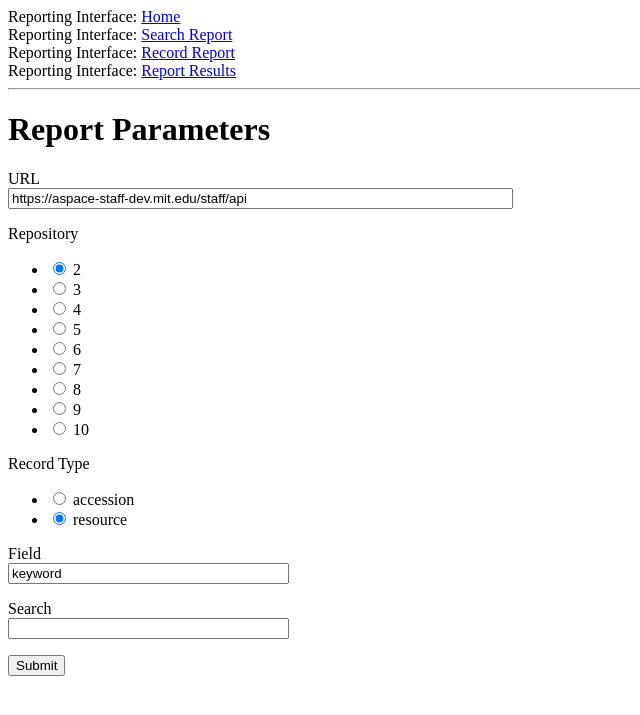
After one commit to ehanson8/flask-web-interface, a Flask app: page /search in a window 1280 px wide. The commit adds this page. Shown: the top 715 px of the page, without its empty margins (0-640 px from the left). Run offline with Flask 2, Linux system fonts and the light colour scheme.

Commit message:
keyword search

```diff
--- a/app/forms.py
+++ b/app/forms.py
@@ -1,16 +1,37 @@
 from flask_wtf import FlaskForm
-from wtforms import SelectField, StringField, SubmitField
+from wtforms import RadioField, StringField, SubmitField
 from wtforms.validators import DataRequired
 
 
-class EntryForm(FlaskForm):
+class SearchForm(FlaskForm):
     url = StringField('URL', validators=[DataRequired()],
                       default='https://aspace-staff-dev.mit.edu/staff/api')
-    repo_id = StringField('Repository', validators=[DataRequired()],
-                          default='2')
-    rec_type = SelectField('Record Type', validators=[DataRequired()],
-                           choices=['accessions', 'resources'],
-                           default='resources')
+    repo_id = RadioField('Repository', validators=[DataRequired()],
+                         choices=['2', '3', '4', '5', '6', '7', '8', '9',
+                                  '10'],
+                         default='2')
+    rec_type = RadioField('Record Type', validators=[DataRequired()],
+                          choices=['accession', 'resource'],
+                          default='resource')
     field = StringField('Field', validators=[DataRequired()],
-                        default='title')
+                        default='keyword')
+    search = StringField('Search', validators=[DataRequired()])
     submit = SubmitField('Submit')
+
+
+class RecordForm(FlaskForm):
+    url = StringField('URL', validators=[DataRequired()],
+                      default='https://aspace-staff-dev.mit.edu/staff/api')
+    repo_id = RadioField('Repository', validators=[DataRequired()],
+                         choices=['2', '3', '4', '5', '6', '7', '8', '9',
+                                  '10'],
+                         default='2')
+    rec_type = RadioField('Record Type', validators=[DataRequired()],
+                          choices=['accessions', 'resources'],
+                          default='resources')
+    field = StringField('Field', validators=[DataRequired()])
+    values_or_count = RadioField('Values or Count',
+                                 validators=[DataRequired()],
+                                 choices=['count', 'values'],
+                                 default='values')
+    submit = SubmitField('Submit')
--- a/app/routes.py
+++ b/app/routes.py
@@ -1,37 +1,79 @@
 from flask import flash, redirect, render_template, session, url_for
 
 from app import app, models
-from app.forms import EntryForm
+from app.forms import RecordForm, SearchForm
 
 
 @app.route('/')
 @app.route('/index', methods=['GET', 'POST'])
 def index():
-    form = EntryForm()
-    if form.validate_on_submit():
-        session['url'] = form.url.data
-        session['repo_id'] = form.repo_id.data
-        session['rec_type'] = form.rec_type.data
-        session['field'] = form.field.data
+    return render_template('index.html')
+
+
+@app.route('/search', methods=['GET', 'POST'])
+def search():
+    search_form = SearchForm()
+    if search_form.validate_on_submit():
+        session.clear()
+        session['url'] = search_form.url.data
+        session['repo_id'] = search_form.repo_id.data
+        session['rec_type'] = search_form.rec_type.data
+        session['field'] = search_form.field.data
+        session['search'] = search_form.search.data
         flash(
               'Submitted URL: {}, Repository: {}, Record Type: {}, '
-              'Field: {}'.format(
-                                form.url.data, form.repo_id.data,
-                                form.rec_type.data, form.field.data
+              'Field: {}, Keyword: {}'.format(
+                                search_form.url.data, search_form.repo_id.data,
+                                search_form.rec_type.data,
+                                search_form.field.data,
+                                search_form.search.data
               )
         )
         return redirect(url_for('report'))
-    return render_template('index.html', title='Entry', form=form)
+    return render_template('search.html', title='Search Report',
+                           form=search_form)
+
+
+@app.route('/record', methods=['GET', 'POST'])
+def record():
+    rec_form = RecordForm()
+    if rec_form.validate_on_submit():
+        session.clear()
+        session['url'] = rec_form.url.data
+        session['repo_id'] = rec_form.repo_id.data
+        session['rec_type'] = rec_form.rec_type.data
+        session['field'] = rec_form.field.data
+        session['values_or_count'] = rec_form.values_or_count.data
+        flash(
+              'Submitted URL: {}, Repository: {}, Record Type: {}, '
+              'Field: {}, Values or Count: {}'.format(
+                                rec_form.url.data, rec_form.repo_id.data,
+                                rec_form.rec_type.data, rec_form.field.data,
+                                rec_form.values_or_count.data
+              )
+        )
+        return redirect(url_for('report'))
+    return render_template('record.html', title='Record Report', form=rec_form)
 
 
 @app.route('/report')
 def report():
-    title_dict = models.create_dict_report(
-                                            session['url'],
-                                            session['repo_id'],
-                                            session['rec_type'],
-                                            session['field']
+    if 'search' in session:
+        dict_list = models.search_report(
+                                      session['url'],
+                                      session['repo_id'],
+                                      session['rec_type'],
+                                      session['field'],
+                                      session['search']
+        )
+    else:
+        dict_list = models.rec_report(
+                                      session['url'],
+                                      session['repo_id'],
+                                      session['rec_type'],
+                                      session['field'],
+                                      session['values_or_count']
+        )
+    return render_template(
+        'report.html', title='Report Results', dict_list=dict_list
     )
-    return render_template(
-        'report.html', title='Report', title_dict=title_dict
-    )
--- a/app/templates/base.html
+++ b/app/templates/base.html
@@ -3,8 +3,10 @@
         <title>{{ set }} </title>
     </head>
     <body>
-      <div>Reporting Interface: <a href="{{ url_for('index') }}">Entry</a></div>
-      <div>Reporting Interface: <a href="{{ url_for('report') }}">Report</a></div>
+      <div>Reporting Interface: <a href="{{ url_for('index') }}">Home</a></div>
+      <div>Reporting Interface: <a href="{{ url_for('search') }}">Search Report</a></div>
+      <div>Reporting Interface: <a href="{{ url_for('record') }}">Record Report</a></div>
+      <div>Reporting Interface: <a href="{{ url_for('report') }}">Report Results</a></div>
       <hr>
       {% with messages = get_flashed_messages() %}
         {% if messages %}
--- /dev/null
+++ b/app/templates/search.html
@@ -0,0 +1,38 @@
+{% extends "base.html" %}
+
+{% block content %}
+    <h1>Report Parameters</h1>
+    <form action="" method="post" novalidate>
+        {{ form.hidden_tag() }}
+        <p>
+            {{ form.url.label }}<br>
+            {{ form.url(size=60) }}
+        </p>
+        <p>
+            {{ form.repo_id.label }}<br>
+            {{ form.repo_id(size=15) }}
+        </p>
+        {% for error in form.repo_id.errors %}
+            <span style="color: red;">[{{ error }}]</span>
+        {% endfor %}
+        <p>
+            {{ form.rec_type.label }}<br>
+            {{ form.rec_type(size=5) }}
+        </p>
+        <p>
+            {{ form.field.label }}<br>
+            {{ form.field(size=32) }}
+        </p>
+        {% for error in form.field.errors %}
+            <span style="color: red;">[{{ error }}]</span>
+        {% endfor %}
+        <p>
+            {{ form.search.label }}<br>
+            {{ form.search(size=32) }}
+        </p>
+        {% for error in form.search.errors %}
+            <span style="color: red;">[{{ error }}]</span>
+        {% endfor %}
+        <p>{{ form.submit() }}</p>
+    </form>
+{% endblock %}
```
Also changed, not shown: app/models.py (+105 -15 lines), app/templates/index.html (+1 -21 lines), app/templates/record.html (added, +35 -0 lines), app/templates/report.html (+6 -2 lines), 2 other files.
